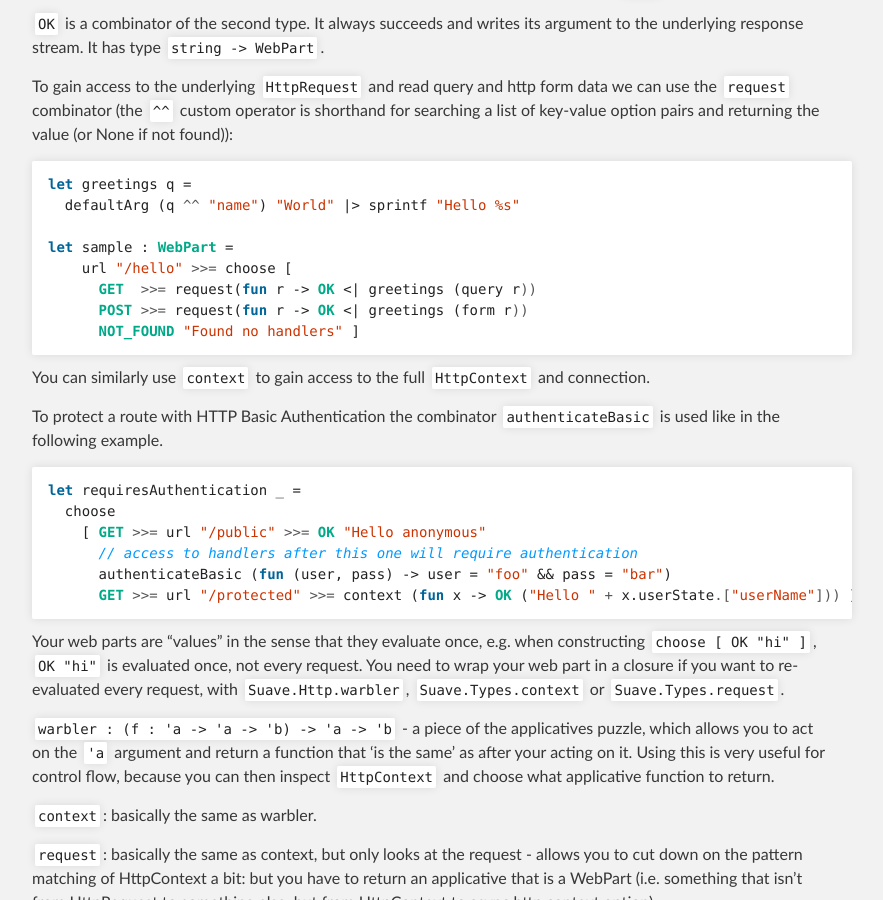
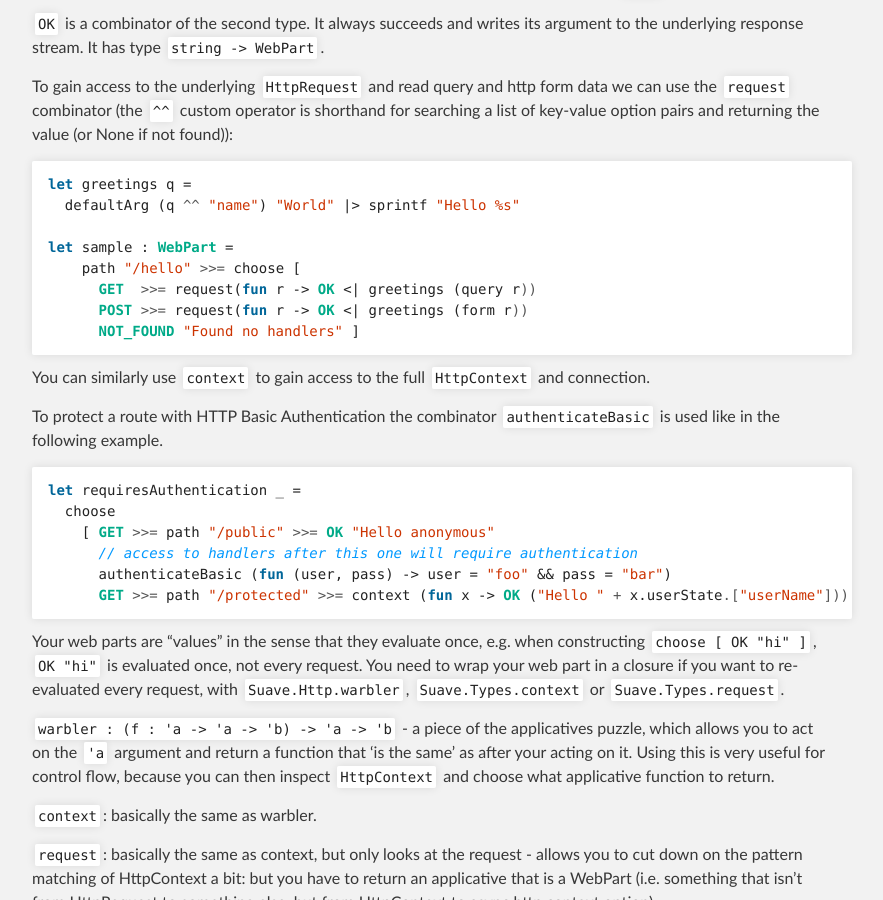
Before and after one commit to SuaveIO/suave, a Jekyll site: the page built from index.md, in a window 1280 px wide and 900 px high, scrolled down 5077 px. Shown: the whole window, without its empty margins (208-1091 px from the left). Built offline with Jekyll 4.4.1, drawn with Linux system fonts in a browser that asks for light colours.

Commit message:
use `path` everywhere

```diff
--- a/_includes/content.md
+++ b/_includes/content.md
@@ -202,7 +202,7 @@ let greetings q =
   defaultArg (q ^^ "name") "World" |> sprintf "Hello %s"
 
 let sample : WebPart =
-    url "/hello" >>= choose [
+    path "/hello" >>= choose [
       GET  >>= request(fun r -> OK <| greetings (query r))
       POST >>= request(fun r -> OK <| greetings (form r))
       NOT_FOUND "Found no handlers" ]
@@ -215,10 +215,10 @@ To protect a route with HTTP Basic Authentication the combinator `authenticateBa
 {% highlight fsharp %}
 let requiresAuthentication _ =
   choose
-    [ GET >>= url "/public" >>= OK "Hello anonymous"
+    [ GET >>= path "/public" >>= OK "Hello anonymous"
       // access to handlers after this one will require authentication
       authenticateBasic (fun (user, pass) -> user = "foo" && pass = "bar")
-      GET >>= url "/protected" >>= context (fun x -> OK ("Hello " + x.userState.["userName"])) ]
+      GET >>= path "/protected" >>= context (fun x -> OK ("Hello " + x.userState.["userName"])) ]
 {% endhighlight %}
 
 Your web parts are "values" in the sense that they evaluate
@@ -333,7 +333,7 @@ let cfg =
         ]
       timeout = TimeSpan.FromMilliseconds 3000. }
 choose
-  [ url "/hello" >>= OK "Hello World"
+  [ path "/hello" >>= OK "Hello World"
     NOT_FOUND "Found no handlers" ]
 |> startWebServer cfg
 {% endhighlight %}
```
